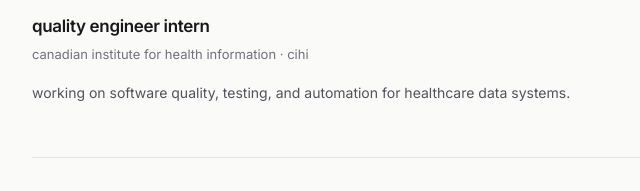
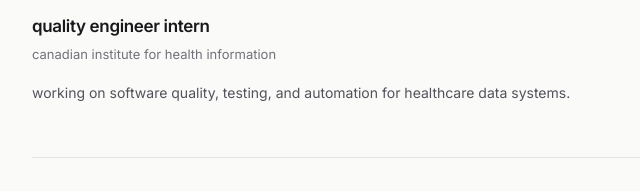
Before and after one commit to farzanaa99/farzanaa99.github.io, a plain HTML site: page pages/experience.html in a window 1280 px wide. Shown: the part 285-476 px from the top of the page, 228-868 px from the left. Drawn offline with nearby package versions, Linux system fonts and the light colour scheme.

Commit message:
style fixes

```diff
--- a/pages/experience.html
+++ b/pages/experience.html
@@ -86,7 +86,7 @@
         </h2>
 
         <p class="company">
-            canadian institute for health information · cihi
+            canadian institute for health information
         </p>
 
         <p>
```
